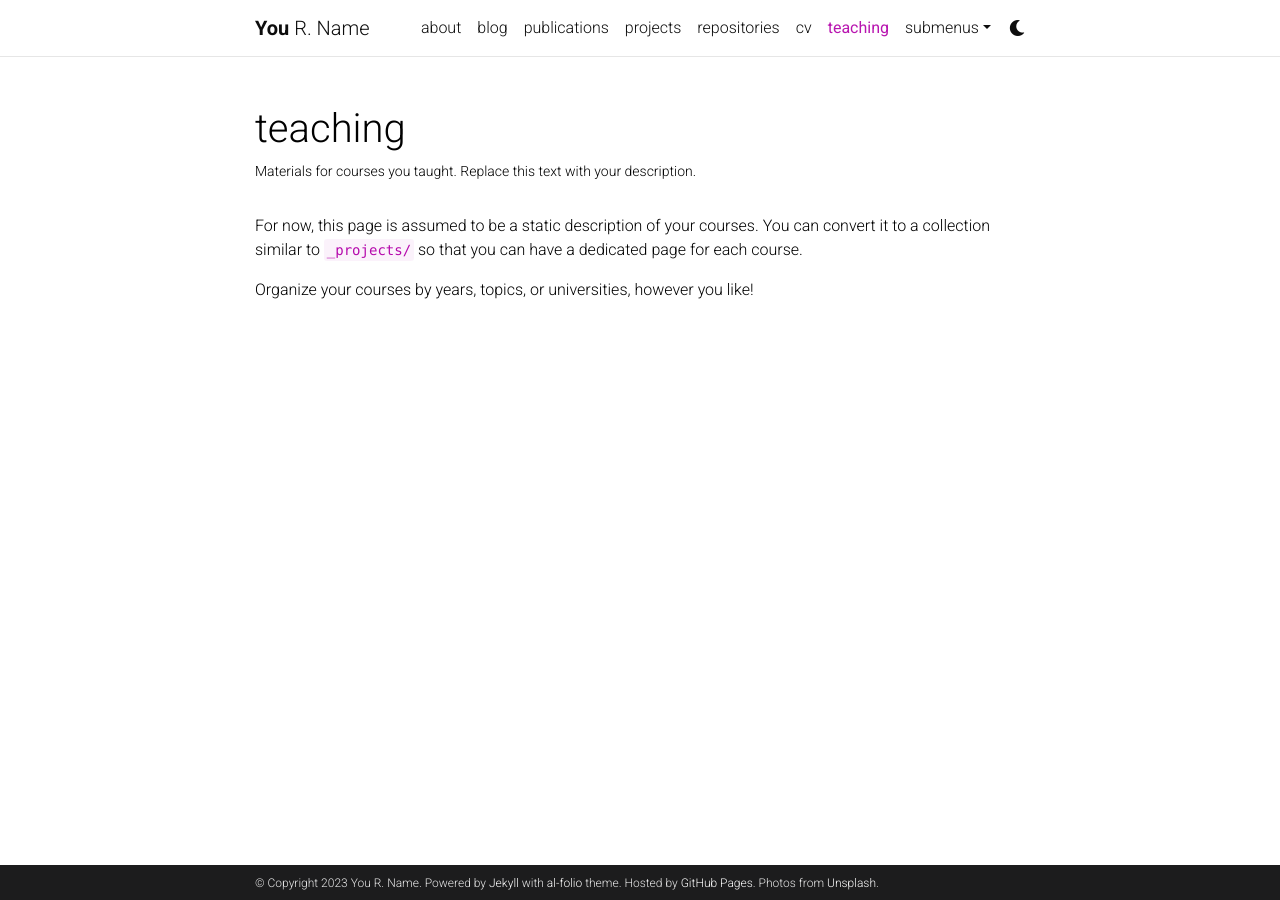
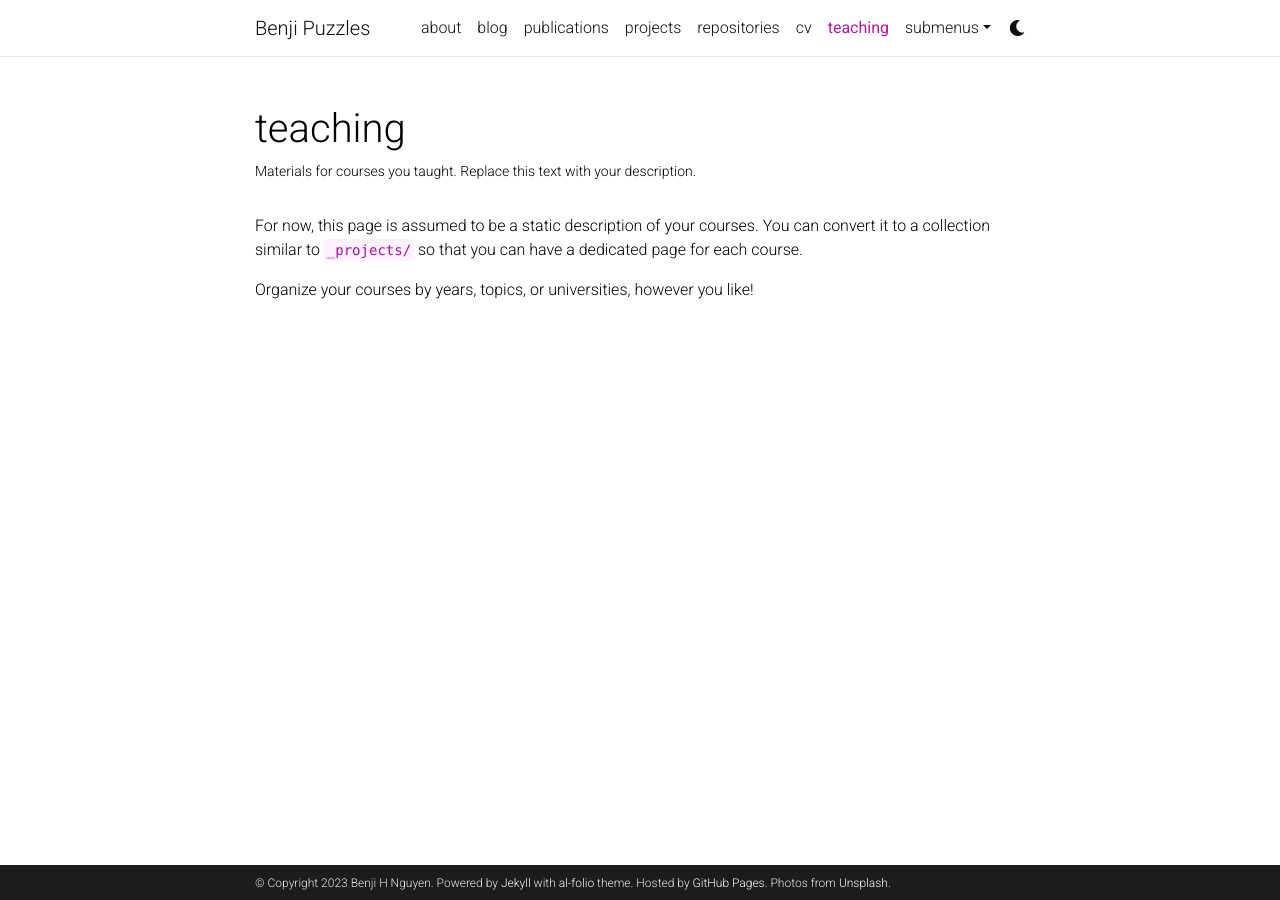
Before and after one commit to bhhnguyen/bhhnguyen.github.io, a Jekyll site: the page built from _pages/teaching.md, in a window 1280 px wide. Built offline with Jekyll 4.4.1, drawn with Linux system fonts in a browser that asks for light colours; comment, search, counter and statistics services are not loaded; a style sheet for code colours, icons or effects is not loaded.

Commit message:
test first commit

```diff
--- a/_config.yml
+++ b/_config.yml
@@ -2,11 +2,11 @@
 # Site settings
 # -----------------------------------------------------------------------------
 
-title: blank # the website title (if blank, full name will be used instead)
-first_name: You
-middle_name: R.
-last_name: Name
-email: you@example.com
+title: Benji Puzzles # the website title (if blank, full name will be used instead)
+first_name: Benji
+middle_name: H
+last_name: Nguyen
+email: bhhnguyen@gmail.com
 description: > # the ">" symbol means to ignore newlines until "footer_text:"
   A simple, whitespace theme for academics. Based on [*folio](https://github.com/bogoli/-folio) design.
 footer_text: >
@@ -18,8 +18,8 @@ keywords: jekyll, jekyll-theme, academic-website, portfolio-website  # add your
 lang: en # the language of your site (for example: en, fr, cn, ru, etc.)
 icon: ⚛️  # the emoji used as the favicon (alternatively, provide image name in /assets/img/)
 
-url: https://alshedivat.github.io # the base hostname & protocol for your site
-baseurl: /al-folio # the subpath of your site, e.g. /blog/
+url: https://bhhnguyen.github.io # the base hostname & protocol for your site
+baseurl: /personal/ # the subpath of your site, e.g. /blog/
 last_updated: false # set to true if you want to display last updated in the footer
 impressum_path:  # set to path to include impressum link in the footer, use the same path as permalink in a page, helps to conform with EU GDPR
 
@@ -67,7 +67,7 @@ og_image: # The site-wide (default for all links) Open Graph preview image
 # Social integration
 # -----------------------------------------------------------------------------
 
-github_username: # your GitHub user name
+github_username: bhhnguyen # your GitHub user name
 gitlab_username: # your GitLab user name
 twitter_username: # your Twitter handle
 mastodon_username: # your mastodon instance+username in the format instance.tld/@username
```
